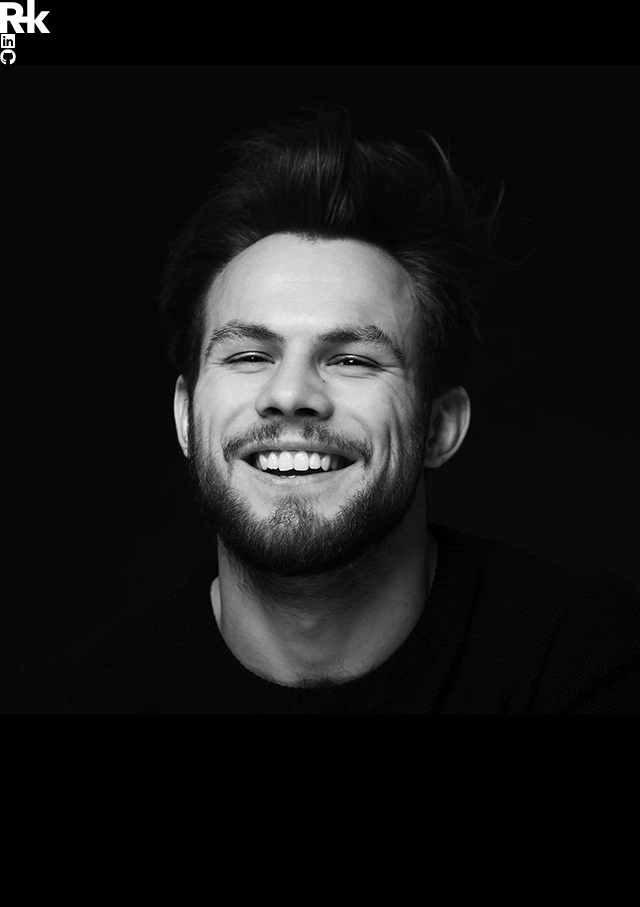
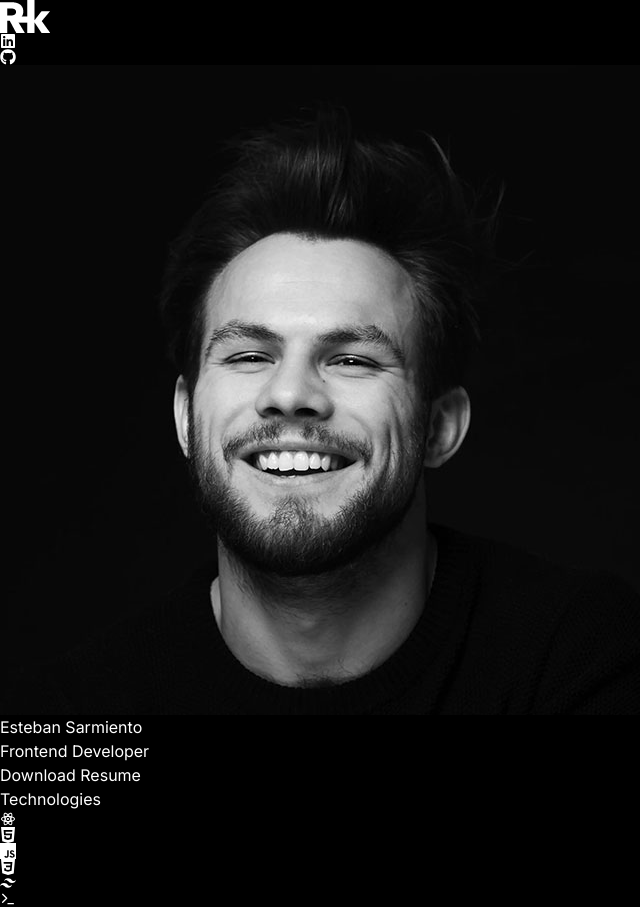
Before and after one commit to estebonbon/esteban-professional-portfolio, a React (Vite) app: page / in a window 1280 px wide. Shown: the whole page, without its empty margins (0-640 px from the left). Before the commit the page ends 800 px from the top, so only its background shows below. Built offline with nearby package versions, Linux system fonts and the light colour scheme.

Commit message:
Added a technologies section

```diff
--- a/src/App.jsx
+++ b/src/App.jsx
@@ -1,19 +1,21 @@
 import Hero from "./components/hero.jsx";
 import Navbar from "./components/navbar.jsx";
+import Technologies from "./components/technologies.jsx";
 
 
 const App = () => {
   return(
     <div className="overflow-x-hidden text-stone-300 antialiased">
       <div className="fixed inset-0 -z-10">
-        <div class="relative h-full w-full bg-black">
-          <div class="absolute left-0 right-0 top-[-10%] h-[1000px] w-[1000px] rounded-full bg-[radial-gradient(circle_400px_at_50%_300px,#fbfbfb36,#000)]"></div>
+        <div className="relative h-full w-full bg-black">
+          <div className="absolute left-0 right-0 top-[-10%] h-[1000px] w-[1000px] rounded-full bg-[radial-gradient(circle_400px_at_50%_300px,#fbfbfb36,#000)]"></div>
         </div>
       </div> {/* this line ends th fixed inset */}
 
       <div className="container mx-auto px-8">
           <Navbar />
           <Hero />
+          <Technologies />
       </div>
     </div> /* this line ends the main div  */
   )
--- a/src/components/hero.jsx
+++ b/src/components/hero.jsx
@@ -1,4 +1,5 @@
 import profilepic from "../assets/raviKumarProfile.webp"
+import { HERO_CONTENT } from "../constants"
 
 const Hero = () => {
   return (
@@ -6,10 +7,20 @@ const Hero = () => {
         <div className="flex flex-wrap lg:flex-row-reverse">
             <div className="w-full lg:w-1/2">
               <div className="flex justify-center lg:p-8">
-                <img src={profilepic} alt="Ravi Profile Pic"/>
+                <img src={profilepic} alt="Ravi Profile Pic" className="border border-stone-900 rounded-3xl"/>
               </div>
             </div>
-        </div>
+            <div className="w-full lg:w-1/2">
+              <div className="flex flex-col items-center lg:items-start mt-10">
+                <h1 className="pb-2 text-4xl tracking-tighter lg:text-8xl">Esteban Sarmiento</h1>
+                <span className="bg-gradient-to-t from-stone-200 to-stone-900 bg-clip-text text-3xl tracking-tight text-transparent">Frontend Developer</span>
+                <p className="my-2 max-w-lg /* sets a limimi */ py-6 text-xl leading-relaxed tracking-tighter /* leading is for line spacing */">
+                  {HERO_CONTENT}
+                </p>
+                <a href="/" target="_blank" rel="noopener noreferrer" download className="bg-white rounded-full p-4 text-sm text-stone-800 mb-10"> Download Resume </a>
+              </div>
+            </div>
+        </div> {/* Inside the flex container paramaters */}
     </div>
   )
 }
--- /dev/null
+++ b/src/components/technologies.jsx
@@ -0,0 +1,38 @@
+import { RiReactjsLine } from "react-icons/ri"
+import { SiHtml5, SiCss3, SiJavascript, SiTailwindcss } from "react-icons/si";
+import { FiTerminal } from "react-icons/fi";
+
+
+
+
+
+const Technologies = () => {
+  return (
+    <div className="pb-24">
+      <h2 className="my-20 text-center text-4xl">Technologies</h2>
+      <div className="flex flex-wrap items-center justify-center gap-4">
+          <div className="p-4">
+            <RiReactjsLine className="text-7xl text-cyan-400" />
+          </div>
+          <div className="p-4">
+            <SiHtml5 className="text-7xl text-orange-500" />
+          </div>
+          <div className="p-4">
+            <SiJavascript className="text-7xl text-yellow-400" />
+          </div>
+          <div className="p-4">
+            <SiCss3 className="text-7xl text-blue-500" />
+          </div>
+          <div className="p-4">
+            <SiTailwindcss className="text-7xl text-teal-500" />
+          </div>
+          <div className="p-4">
+            <FiTerminal className="text-7xl text-green-500" />
+          </div>
+
+      </div>
+    </div>
+  )
+}
+
+export default Technologies
```
